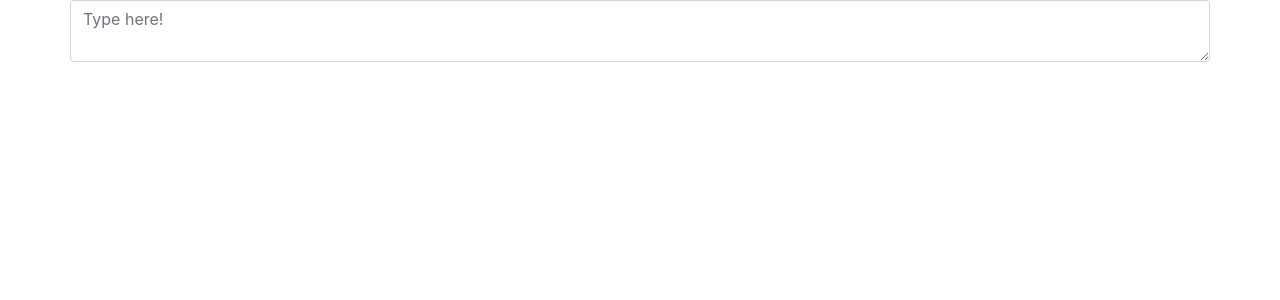
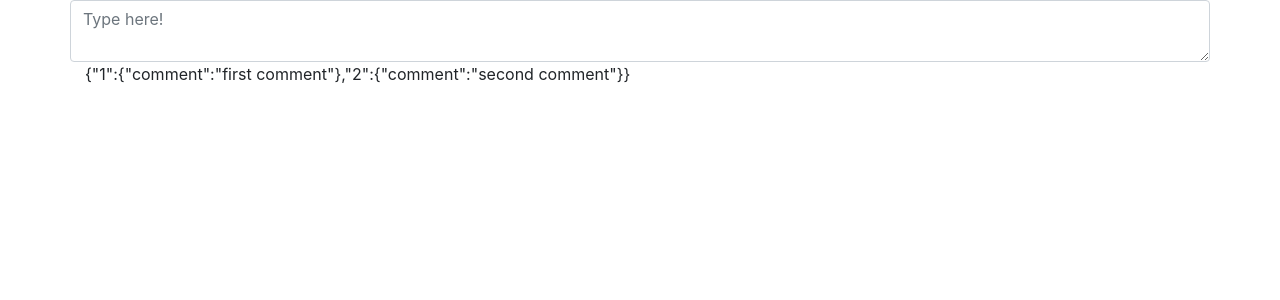
Before and after one commit to hnrqsss/simple-comments, a React (Create React App) app: page / in a window 1280 px wide. Shown: the top 300 px of the page. Built offline with nearby package versions, Linux system fonts and the light colour scheme.

Commit message:
put each comment in state

```diff
--- a/src/App.js
+++ b/src/App.js
@@ -26,11 +26,13 @@ class App extends Component {
   }
 
   postNewComment(comment) {
-    this.setState({
-        comments: {
-            ...this.state.comments, comment
-        }
-    })
+    const comments = {...this.state.comments}
+
+    const timeStamp = Date.now()
+
+    comments[`comm-${timeStamp}`] = comment
+
+    this.setState({comments: comments})
   }
 
   render() {
--- a/src/Comments.js
+++ b/src/Comments.js
@@ -7,7 +7,7 @@ class Comments extends Component {
         return(
 
             <div>
-
+                {(JSON.stringify(this.props.comments))}
             </div>
         )
     }
--- a/src/NewComment.js
+++ b/src/NewComment.js
@@ -12,15 +12,17 @@ class NewComment extends Component {
         if(event.keyCode === 13) {
             event.preventDefault()
             this.props.postNewComment({
-                comment: 'teste'
+                comment: this.refs.comment.value
             })
+
+            this.refs.comment.value = ''
         }
     }
 
     render() {
         return(
             <div className='row'>
-                <textarea placeholder='Type here!' className='form-control' onKeyDown={this.handleEnter}/>
+                <textarea placeholder='Type here!' ref='comment' className='form-control' onKeyDown={this.handleEnter}/>
             </div>
         )
     }
```
